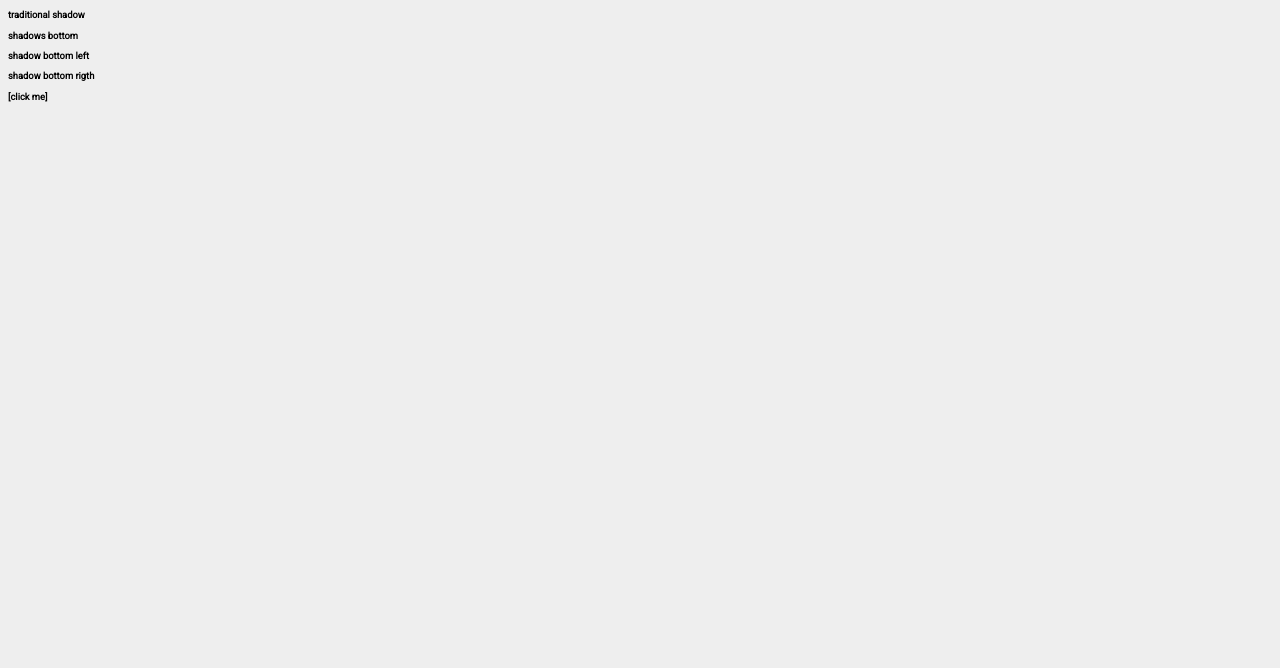
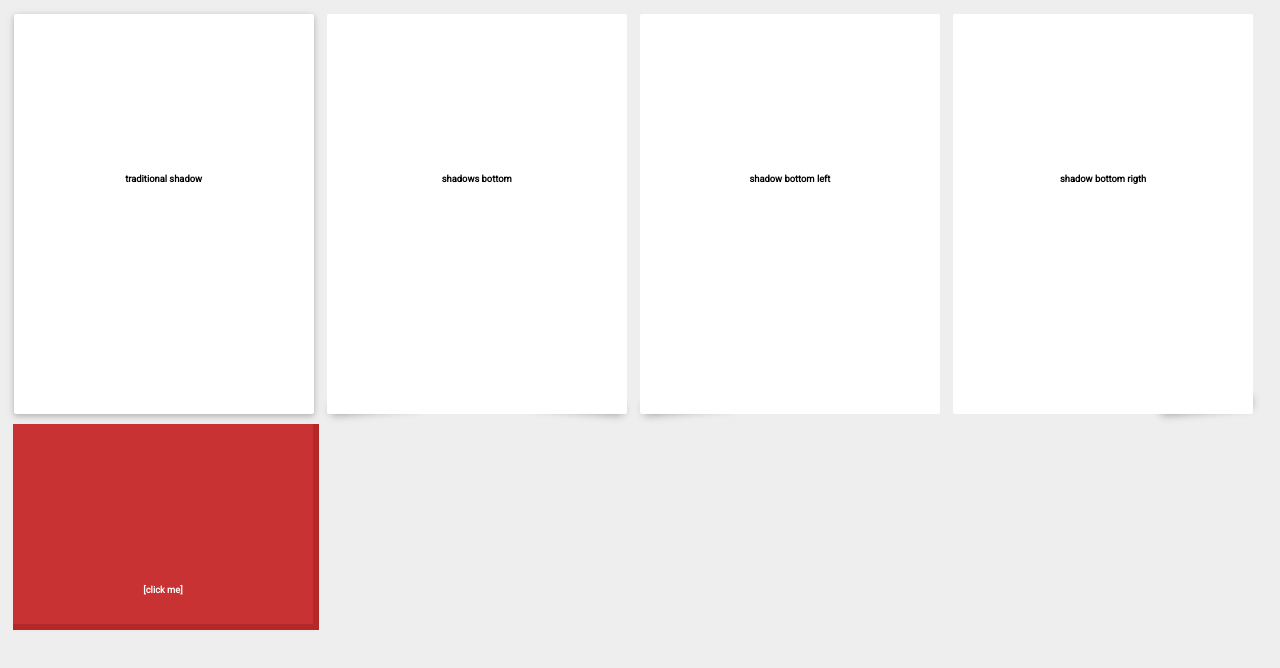
Before and after one commit to Mrbanano/Card-With-Shadows, a plain HTML site: page index.html in a window 1280 px wide. Drawn offline with Linux system fonts and the light colour scheme.

Commit message:
Css Styles

```diff
--- a/css/style.css
+++ b/css/style.css
@@ -4,3 +4,107 @@ body{
     font-weight: 100;
     font-size: 0.5em;
 }
+div{
+    display: inline-block;
+    margin: 5px;
+}
+
+h3{
+    padding-top: 50% ;
+}
+@media (max-width:500px){
+
+    div{
+        padding:2.6em;
+        margin: 0px;
+    };
+
+}
+
+.card{
+    background-color:white;
+    border-radius: 2px;
+    width: 300px;
+    height: 400px;
+    box-shadow: 0px 2px 5px rgba(0,0,0, 0.16), 0px 2px 10px rgba(0,0,0, 0.12);
+    text-align: center;
+
+    margin: 0.7em;
+}
+
+.card-two, .card-three ,.card-four{
+    background-color:white;
+    text-align: center;
+    border-radius: 2px;
+    width: 300px;
+    height: 400px;
+    position: relative;
+
+    margin: 0.7em;
+}
+
+.card-two::before, .card-two::after{
+
+    content: "";
+    width: 30%;
+    height: 10px;
+    top:93%;
+    left: 69%;
+    transform: rotate(5deg);
+    position: absolute;
+    box-shadow: 0px 15px 10px rgba(0,0,0, 0.40);
+    z-index:-1;
+    background-color:transparent;
+}
+.card-two::before{
+    left: 1%;
+    transform: rotate(-5deg);
+}
+
+
+.card-three::before {
+
+    content: "";
+    width: 30%;
+    height: 10px;
+    top:93%;
+    left: 69%;
+    transform: rotate(5deg);
+    position: absolute;
+    box-shadow: 0px 15px 10px rgba(0,0,0, 0.40);
+    z-index:-1;
+    background-color:transparent;
+}
+.card-three::before{
+    left: 1%;
+    transform: rotate(-5deg);
+}
+
+.card-four::after {
+
+    content: "";
+    width: 30%;
+    height: 10px;
+    top:93%;
+    left: 69%;
+    transform: rotate(-5deg);
+    position: absolute;
+    box-shadow: 0px 15px 10px rgba(0,0,0, 0.40);
+    z-index:-1;
+    background-color:transparent;
+}
+
+
+.box-3d{
+    background-color: rgb(200, 50, 50);
+    width: 300px;
+    height: 200px;
+    text-align: center;
+    color: white;
+    box-shadow: 3px 3px 0px 3px rgb(180, 40, 40),3px 4px 4px rgba(0,0,0, 0.2);
+}
+
+.box-3d:active{
+    box-shadow: 2px 2px 0px 2px rgb(180, 40, 40),3px 4px 4px rgba(0,0,0, 0.2);
+
+}
```
